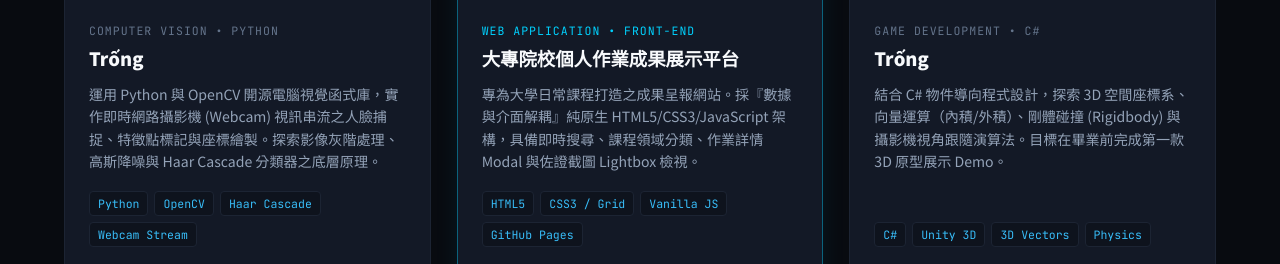
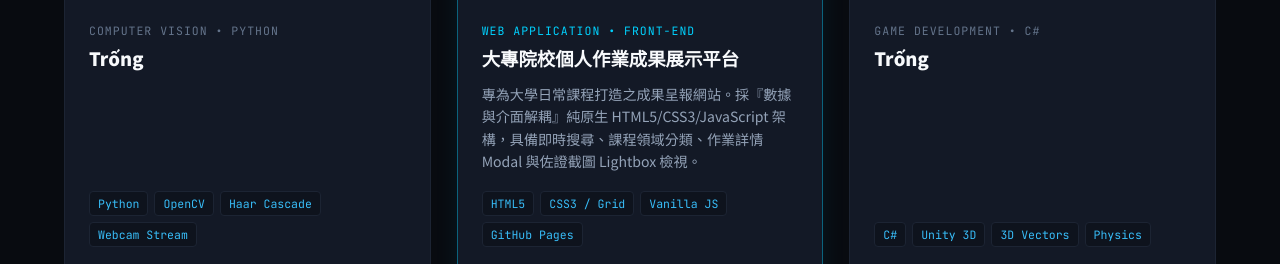
Before and after one commit to duychien0903/bui-duy-chien-portfolio, a plain HTML site: page index.html in a window 1280 px wide. Shown: the part 5272-5536 px from the top of the page. Drawn offline with Linux system fonts and the light colour scheme; files whose address does not match are found by name.

Commit message:
Update index.html

```diff
--- a/index.html
+++ b/index.html
@@ -733,7 +733,7 @@
               <div class="pc-category-tag code-font">COMPUTER VISION • PYTHON</div>
               <h3 class="pc-title">Trống</h3>
               <p class="pc-desc">
-                運用 Python 與 OpenCV 開源電腦視覺函式庫，實作即時網路攝影機 (Webcam) 視訊串流之人臉捕捉、特徵點標記與座標繪製。探索影像灰階處理、高斯降噪與 Haar Cascade 分類器之底層原理。
+
               </p>
 
               <div class="pc-tech-tags">
@@ -811,7 +811,7 @@
               <div class="pc-category-tag code-font">GAME DEVELOPMENT • C#</div>
               <h3 class="pc-title">Trống</h3>
               <p class="pc-desc">
-                結合 C# 物件導向程式設計，探索 3D 空間座標系、向量運算（內積/外積）、剛體碰撞 (Rigidbody) 與攝影機視角跟隨演算法。目標在畢業前完成第一款 3D 原型展示 Demo。
+
               </p>
 
               <div class="pc-tech-tags">
```
